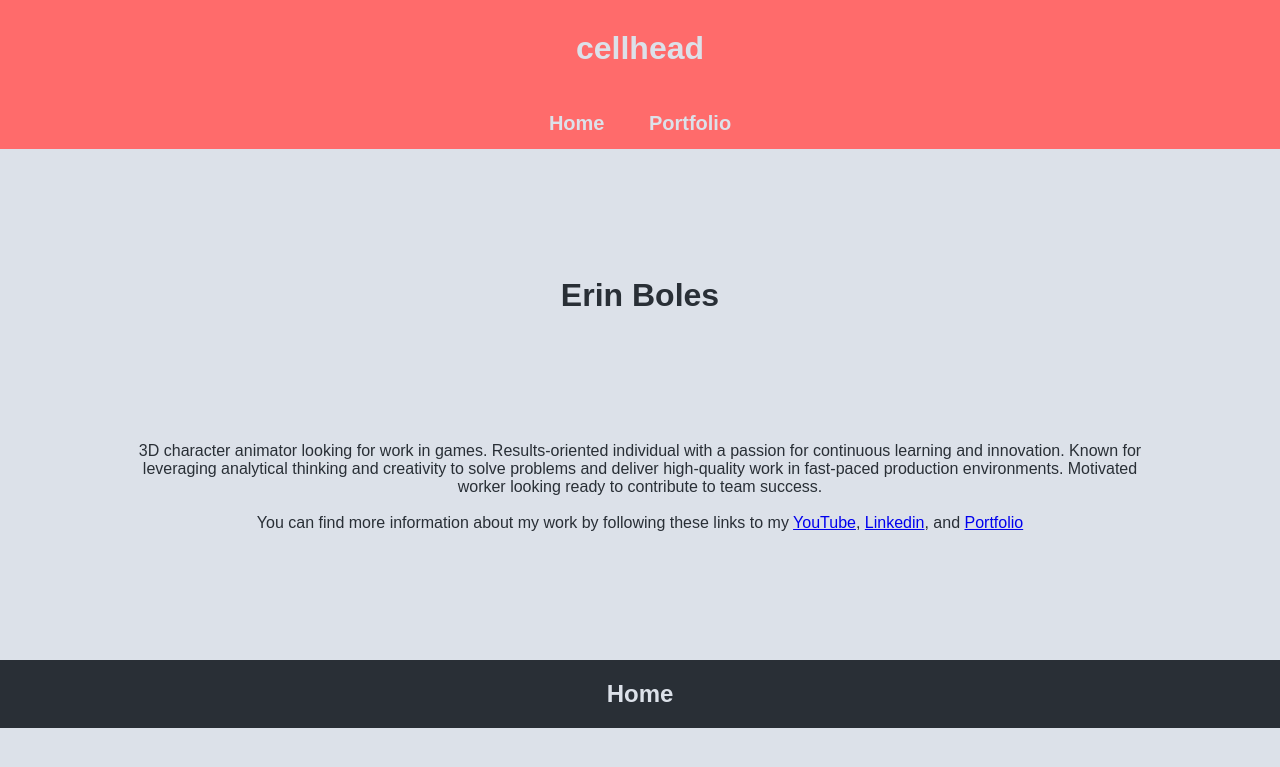
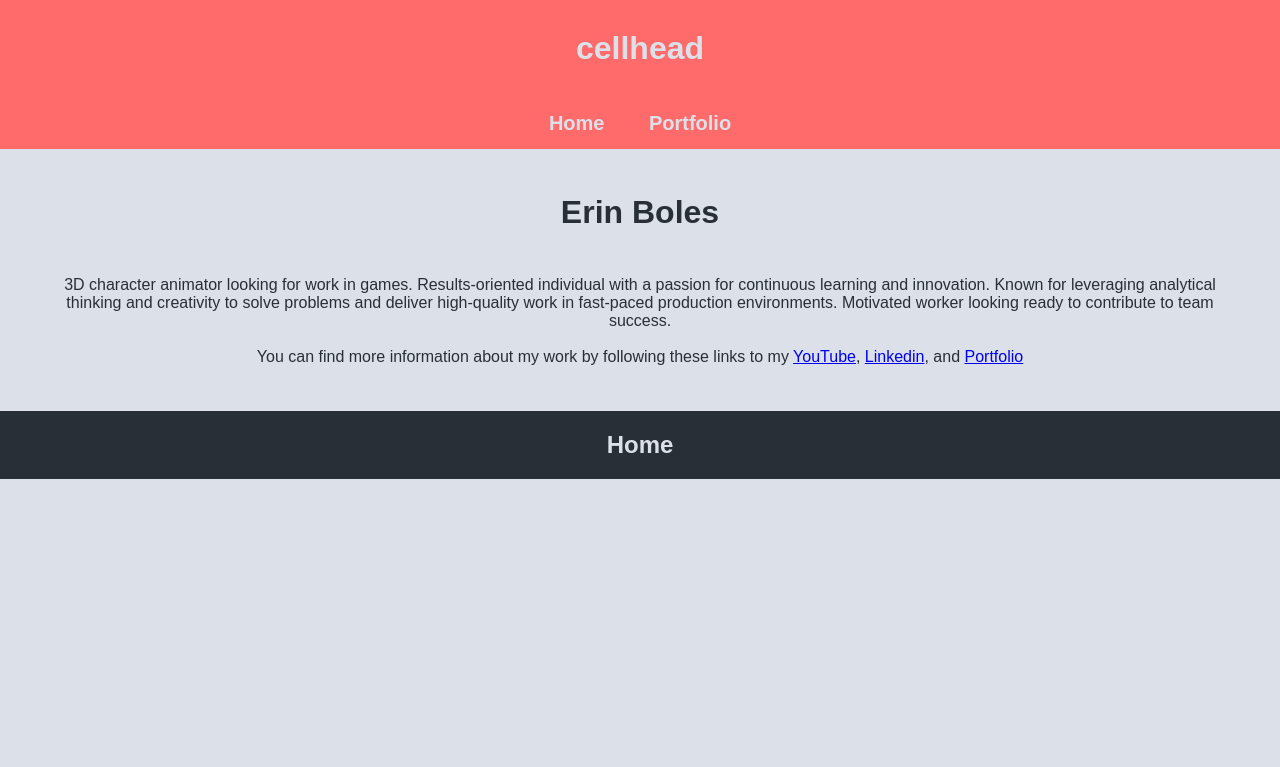
Before and after one commit to cellhead/cellhead.github.io, a Jekyll site: the page index.html, which Jekyll copies as it is, in a window 1280 px wide. Shown: the top 767 px of the page. Built offline with Jekyll 4.4.1, drawn with Linux system fonts in a browser that asks for light colours.

Commit message:
changes to margin/padding on content vs paragraph

```diff
--- a/_includes/style.css
+++ b/_includes/style.css
@@ -58,8 +58,11 @@ body{
 .content{
     color: var(--text-dark);
     text-align: center;
-    margin: 10vmax;
+    margin: 5vmin;
   }
+.p{
+  margin: 10vmax;
+}
 .footer{
     background-color: var(--jet-black);
     text-align: center;
```
